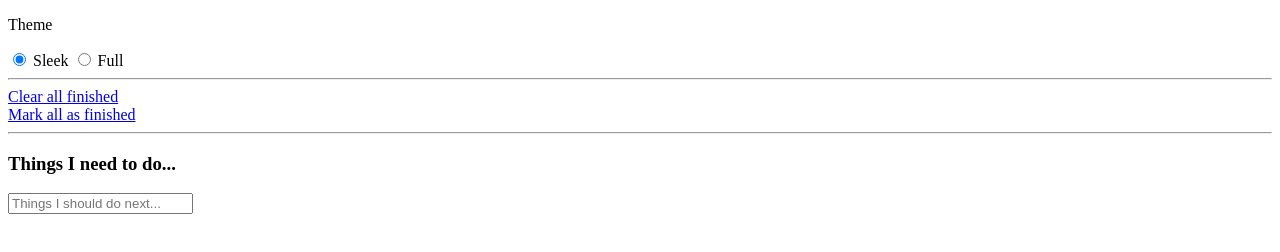
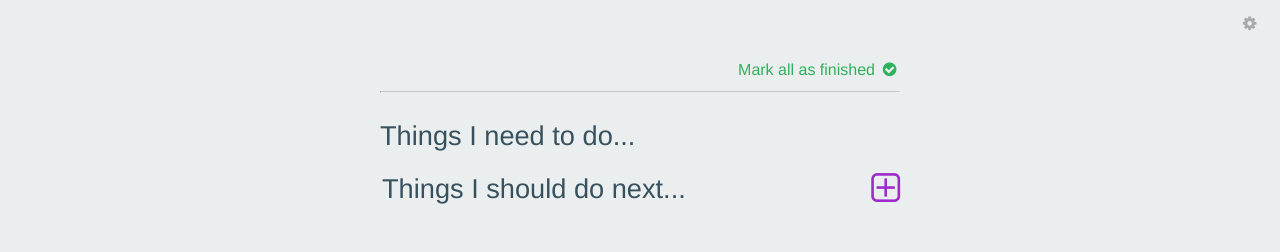
Before and after one commit to vedovelli/sharepop, a plain HTML site: page index.html in a window 1280 px wide. Drawn offline with Linux system fonts and the light colour scheme; the site is published under a folder, as on GitHub Pages, so addresses that start at the root find nothing.

Commit message:
Better README. Removed absolute path in favour of relative, allowing to run with Cmd + O

```diff
--- a/index.html
+++ b/index.html
@@ -6,8 +6,8 @@
         <title>SharePop</title>
         <meta name="description" content="">
         <meta name="viewport" content="width=device-width, initial-scale=1">
-        <link rel="stylesheet" href="/lib/font-awesome-4.6.1/css/font-awesome.min.css">
-        <link rel="stylesheet" href="/css/main.css">
+        <link rel="stylesheet" href="lib/font-awesome-4.6.1/css/font-awesome.min.css">
+        <link rel="stylesheet" href="css/main.css">
     </head>
 <body>
 
@@ -66,7 +66,7 @@
 
     </section>
 
-    <script src="/lib/jquery-1.12.3.min.js"></script>
-    <script src="/script/main.js"></script>
+    <script src="lib/jquery-1.12.3.min.js"></script>
+    <script src="script/main.js"></script>
 </body>
 </html>
```
Also changed, not shown: 1 other file.
